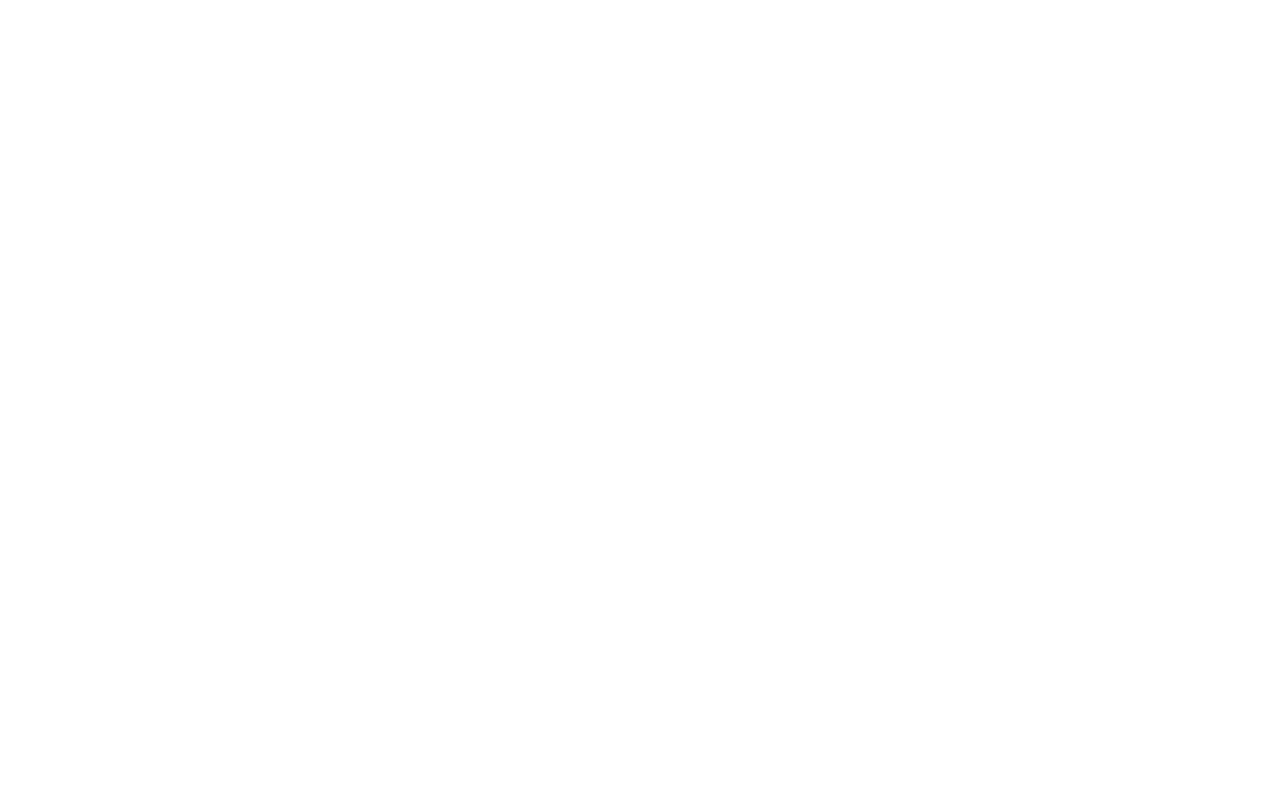
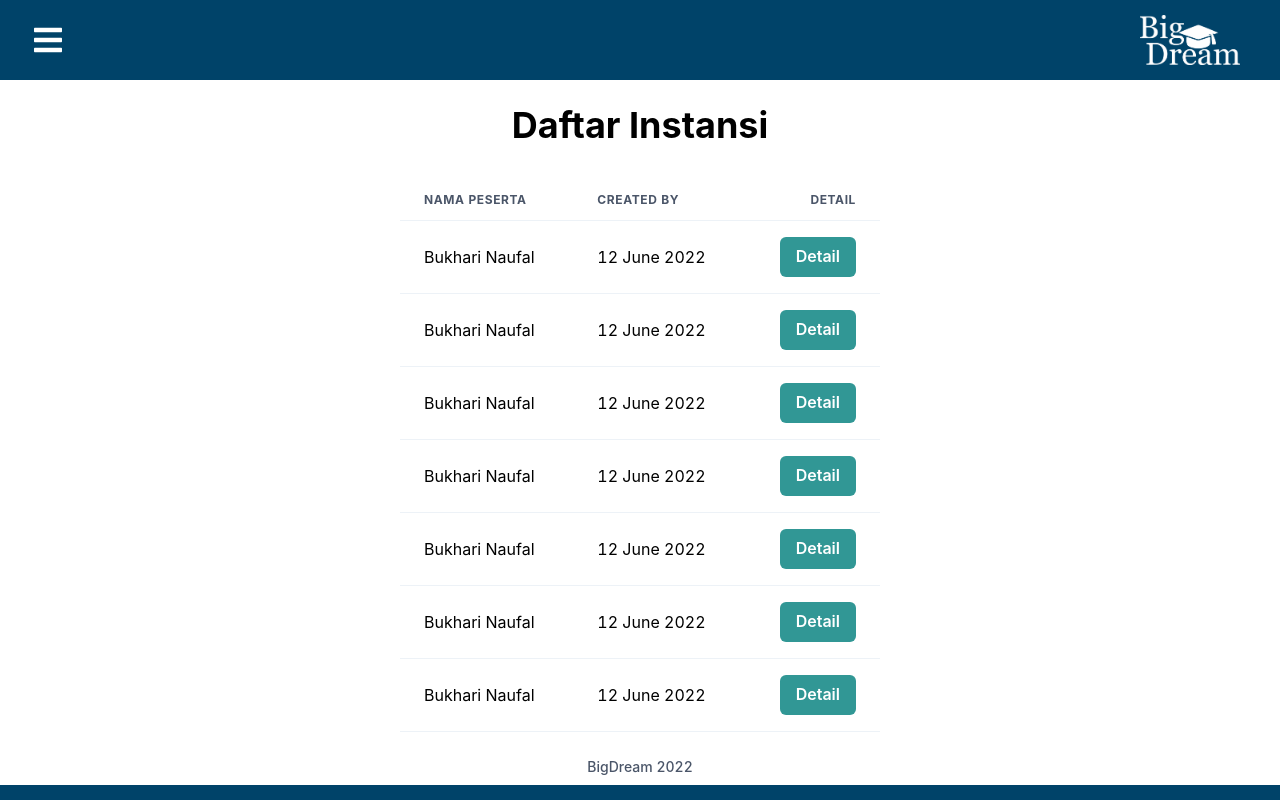
Before and after one commit to rg-km/final-project-engineering-47, a React (Create React App) app in the folder client-side/: page /dataCamp in a window 1280 px wide. Before the commit this address had no page. Shown: the top 800 px of the page. Built offline with nearby package versions, Linux system fonts and the light colour scheme.

Commit message:
dashboard admin

```diff
--- a/client-side/src/Admin/Dashboard/sections/SideBarData.jsx
+++ b/client-side/src/Admin/Dashboard/sections/SideBarData.jsx
@@ -12,7 +12,7 @@ export const SidebarData = [
   },
   {
     title: 'Daftar Postingan',
-    path: '/dashboard',
+    path: '/dataArtikel',
     icon: <IoIcons.IoIosPaper />,
     cName: 'nav-text'
   },
@@ -24,7 +24,7 @@ export const SidebarData = [
   },
   {
     title: 'Daftar Instansi',
-    path: '/messages',
+    path: '/dataCamp',
     icon: <FaIcons.FaEnvelopeOpenText />,
     cName: 'nav-text'
   },
--- /dev/null
+++ b/client-side/src/Admin/DataCamp/DataCampPage.jsx
@@ -0,0 +1,14 @@
+import React from "react";
+import Footer from '../../Components/footer';
+import Navbar from '../Dashboard/sections/Navbar';
+import Monitoring from './sections/Monitoring';
+const DataCampPage = () => {
+    return (
+        <div>
+            <Navbar />
+            <Monitoring />
+            <Footer />
+        </div>
+    );
+}
+export default DataCampPage;
--- /dev/null
+++ b/client-side/src/Admin/DataCamp/sections/Camp.jsx
@@ -0,0 +1,66 @@
+import React from "react";
+import { Box, Center, SimpleGrid, Container, useColorModeValue, Stack, Grid, GridItem, Flex, Spacer, MenuGroup, MenuDivider, Image, Heading, Text, Button, Link, IconButton, Menu, MenuButton, MenuItem, MenuList, HStack, } from '@chakra-ui/react';
+  import {
+    Table,
+    Thead,
+    Tbody,
+    Tfoot,
+    Tr,
+    Th,
+    Td,
+    TableCaption,
+    TableContainer,
+} from '@chakra-ui/react'
+const Camp = () => {
+    return (
+        <TableContainer>
+  <Table size='sm'>
+    <Thead>
+      <Tr>
+        <Th>Index</Th>
+        <Th>Keterangan</Th>
+      </Tr>
+    </Thead>
+    <Tbody>
+      <Tr>
+        <Td>Nama Peserta</Td>
+        <Td>Default</Td>
+      </Tr>
+      <Tr>
+        <Td>Email</Td>
+        <Td>Default</Td>
+      </Tr>
+      <Tr>
+        <Td>Jenis Kelamin</Td>
+        <Td>Default</Td>
+      </Tr>
+      <Tr>
+        <Td>Tanggal Lahir</Td>
+        <Td>Default</Td>
+      </Tr>
+      <Tr>
+        <Td>Nomor HP</Td>
+        <Td>Default</Td>
+      </Tr><Tr>
+        <Td>Instansi</Td>
+        <Td>Default</Td>
+      </Tr>
+      <Tr>
+        <Td>Nomor Induk</Td>
+        <Td>Default</Td>
+      </Tr>
+      <Tr>
+        <Td>Nama Wali</Td>
+        <Td>Default</Td>
+      </Tr>
+      <Tr>
+        <Td>Penghasilan Orang Tua</Td>
+        <Td>Default</Td>
+      </Tr>
+    </Tbody>
+
+  </Table>
+</TableContainer>
+    )
+}
+export default Camp;
--- /dev/null
+++ b/client-side/src/Admin/DataCamp/sections/Modal.jsx
@@ -0,0 +1,43 @@
+import React from 'react';
+import {
+    Modal,
+    ModalOverlay,
+    ModalContent,
+    ModalHeader,
+    ModalFooter,
+    ModalBody,
+    ModalCloseButton,
+  } from '@chakra-ui/react'
+  import { Box, Stack, SimpleGrid, useDisclosure, Button, Text, Container, useColorModeValue, Image, Heading, } from '@chakra-ui/react';
+  import Camp from './Camp'
+    function BasicUsage() {
+        const { isOpen, onOpen, onClose } = useDisclosure()
+
+        return (
+          <>
+            <Button colorScheme='teal' onClick={onOpen}>Detail</Button>
+
+            <Modal blockScrollOnMount={false} isOpen={isOpen} onClose={onClose}>
+              <ModalOverlay />
+              <ModalContent>
+                <ModalHeader>Data Peserta</ModalHeader>
+                <ModalCloseButton />
+                <ModalBody>
+                  <div>
+                    <Camp />
+                  </div>
+
+                </ModalBody>
+                <ModalFooter>
+                  <Button colorScheme='blue' mr={3} onClick={onClose}>
+                    Close
+                  </Button>
+
+                </ModalFooter>
+              </ModalContent>
+            </Modal>
+          </>
+        )
+      }
+
+  export default BasicUsage;
--- /dev/null
+++ b/client-side/src/Admin/DataCamp/sections/Monitoring.jsx
@@ -0,0 +1,119 @@
+import React from "react";
+import { Box, Center, SimpleGrid, Container, useColorModeValue, Stack, Grid, GridItem, Flex, Spacer, MenuGroup, MenuDivider, Image, Heading, Text, Button, Link, IconButton, Menu, MenuButton, MenuItem, MenuList, HStack, } from '@chakra-ui/react';
+import { RepeatIcon, EditIcon, ExternalLinkIcon, HamburgerIcon, PhoneIcon, AddIcon, WarningIcon } from '@chakra-ui/icons'
+import Kip from '../../../Images/kip.svg';
+import Aperti from '../../../Images/aperti.svg';
+import Besu from '../../../Images/besu.svg';
+import Lpdp from '../../../Images/lpdp.svg';
+import Pertamina from '../../../Images/pertamina.svg';
+import Tanato from '../../../Images/tanato.svg';
+import Modal from './Modal';
+import {
+    Table,
+    Thead,
+    Tbody,
+    Tfoot,
+    Tr,
+    Th,
+    Td,
+    TableCaption,
+    TableContainer,
+} from '@chakra-ui/react'
+const Monitoring = () => {
+    return (
+
+        <Box
+            bg={useColorModeValue('#ffff')}
+            color={useColorModeValue('black')}
+            backgroundSize="cover">
+            <SimpleGrid columns={1} spacing={10}>
+                <Box height='auto'>
+                <Center h='100px' ml='auto' mr='auto' color='black'>
+                <Heading>Daftar Instansi</Heading>
+
+            </Center>
+            <TableContainer color='black' height='auto' pr='400px' pl='400px'>
+                <Table variant='simple'>
+                    <TableCaption>BigDream 2022</TableCaption>
+                    <Thead>
+                        <Tr>
+                            <Th>Nama Peserta</Th>
+                            <Th>Created By</Th>
+                            <Th isNumeric>Detail</Th>
+                        </Tr>
+                    </Thead>
+                    <Tbody>
+                        <Tr>
+                            <Td>Bukhari Naufal</Td>
+                            <Td>12 June 2022</Td>
+                            <Td isNumeric>
+                                <div>
+                                    <Modal />
+                                </div>
+                            </Td>
+                        </Tr>
+                        <Tr>
+                            <Td>Bukhari Naufal</Td>
+                            <Td>12 June 2022</Td>
+                            <Td isNumeric>
+                                <div>
+                                    <Modal />
+                                </div>
+                            </Td>
+                        </Tr>
+                        <Tr>
+                            <Td>Bukhari Naufal</Td>
+                            <Td>12 June 2022</Td>
+                            <Td isNumeric>
+                                <div>
+                                    <Modal />
+                                </div>
+                            </Td>
+                        </Tr>
+                        <Tr>
+                            <Td>Bukhari Naufal</Td>
+                            <Td>12 June 2022</Td>
+                            <Td isNumeric>
+                                <div>
+                                    <Modal />
+                                </div>
+                            </Td>
+                        </Tr>
+                        <Tr>
+                            <Td>Bukhari Naufal</Td>
+                            <Td>12 June 2022</Td>
+                            <Td isNumeric>
+                                <div>
+                                    <Modal />
+                                </div>
+                            </Td>
+                        </Tr>
+                        <Tr>
+                            <Td>Bukhari Naufal</Td>
+                            <Td>12 June 2022</Td>
+                            <Td isNumeric>
+                                <div>
+                                    <Modal />
+                                </div>
+                            </Td>
+                        </Tr>
+                        <Tr>
+                            <Td>Bukhari Naufal</Td>
+                            <Td>12 June 2022</Td>
+                            <Td isNumeric>
+                                <div>
+                                    <Modal />
+                                </div>
+                            </Td>
+                        </Tr>
+                    </Tbody>
+                </Table>
+            </TableContainer>
+                </Box>
+            </SimpleGrid>
+
+        </Box >
+
+    );
+}
+export default Monitoring;
--- a/client-side/src/Admin/DataPost/sections/Monitoring.jsx
+++ b/client-side/src/Admin/DataPost/sections/Monitoring.jsx
@@ -0,0 +1,48 @@
+import React from 'react';
+import { Box, LinkBox, Center, GridItem, LinkOverlay, Stack, SimpleGrid, Button, Text, Container, useColorModeValue, Image, Heading, } from '@chakra-ui/react';
+const Monitoring = () => {
+    return (
+
+        <Box
+            bg={useColorModeValue('white')}
+
+
+
+        >
+            <Container as={Stack} maxW={'8xl'} py={10} >
+                <Center>
+                    <Heading size="lg" mb={10}>Data Postingan</Heading>
+
+                </Center>
+
+                <SimpleGrid
+                    templateColumns={{ sm: '1fr', md: '2fr 2fr 2fr 2fr 2fr' }}
+                    spacing={8} >
+                    <Center>
+                        <GridItem>
+                            <LinkBox as='article' maxW='sm' p='5' borderWidth='1px' rounded='md'>
+                                <Box as='time' dateTime='2021-01-15 15:30:00 +0000 UTC'>
+                                    13 days ago
+                                </Box>
+                                <Heading size='md' my='2'>
+                                    <LinkOverlay href='#'>
+                                        New Year, New Beginnings: Smashing Workshops & Audits
+                                    </LinkOverlay>
+                                </Heading>
+                                <Text mb='3'>
+                                    Catch up on what’s been cookin’ at Smashing and explore some of the most
+                                    popular community resources.
+                                </Text>
+                                <Box as='a' color='teal.400' href='#' fontWeight='bold'>
+                                    Some inner link
+                                </Box>
+                            </LinkBox>
+                        </GridItem>
+                    </Center>
+                </SimpleGrid>
+
+            </Container>
+        </Box >
+    )
+}
+export default Monitoring;
--- a/client-side/src/App.js
+++ b/client-side/src/App.js
@@ -8,6 +8,7 @@ import LandingPage from './Pages/Landing/LandingPage'
 import BerandaPage from './Pages/Beranda/BerandaPage'
 import DashboardPage from './Admin/Dashboard/DashboardPage'
 import DataPostPage from './Admin/DataPost/DataPostPage'
+import DataCampPage from './Admin/DataCamp/DataCampPage'
 import Registrasi from './Pages/registrasi';
 
 function App() {
@@ -24,6 +25,8 @@ function App() {
       </Route>
       <Route path="/dataArtikel" element={<DataPostPage />}>
       </Route>
+      <Route path="/dataCamp" element={<DataCampPage />}>
+      </Route>
       {/* <Route path="/" element={<Login />}>
       </Route> */}
     </Routes>
```
Also changed, not shown: 1 other file (tests, documents, lock files or other folders).
